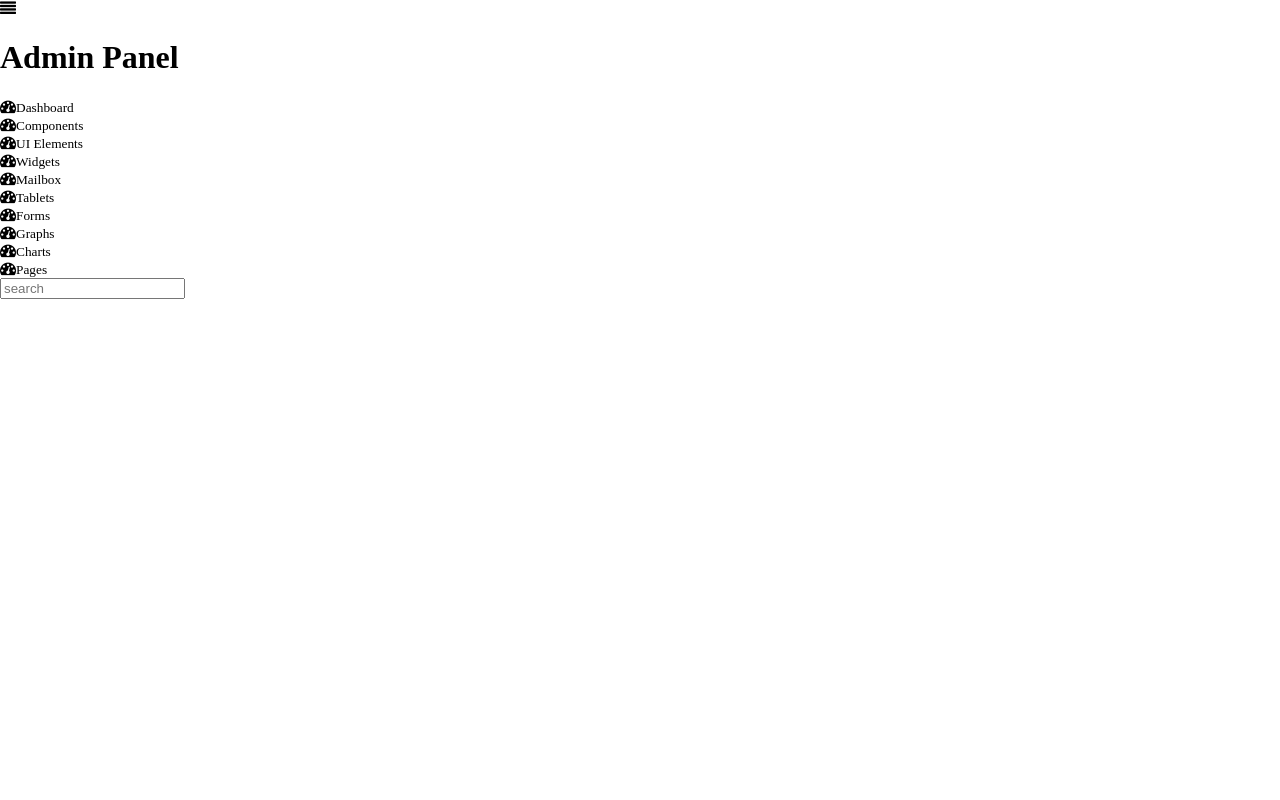
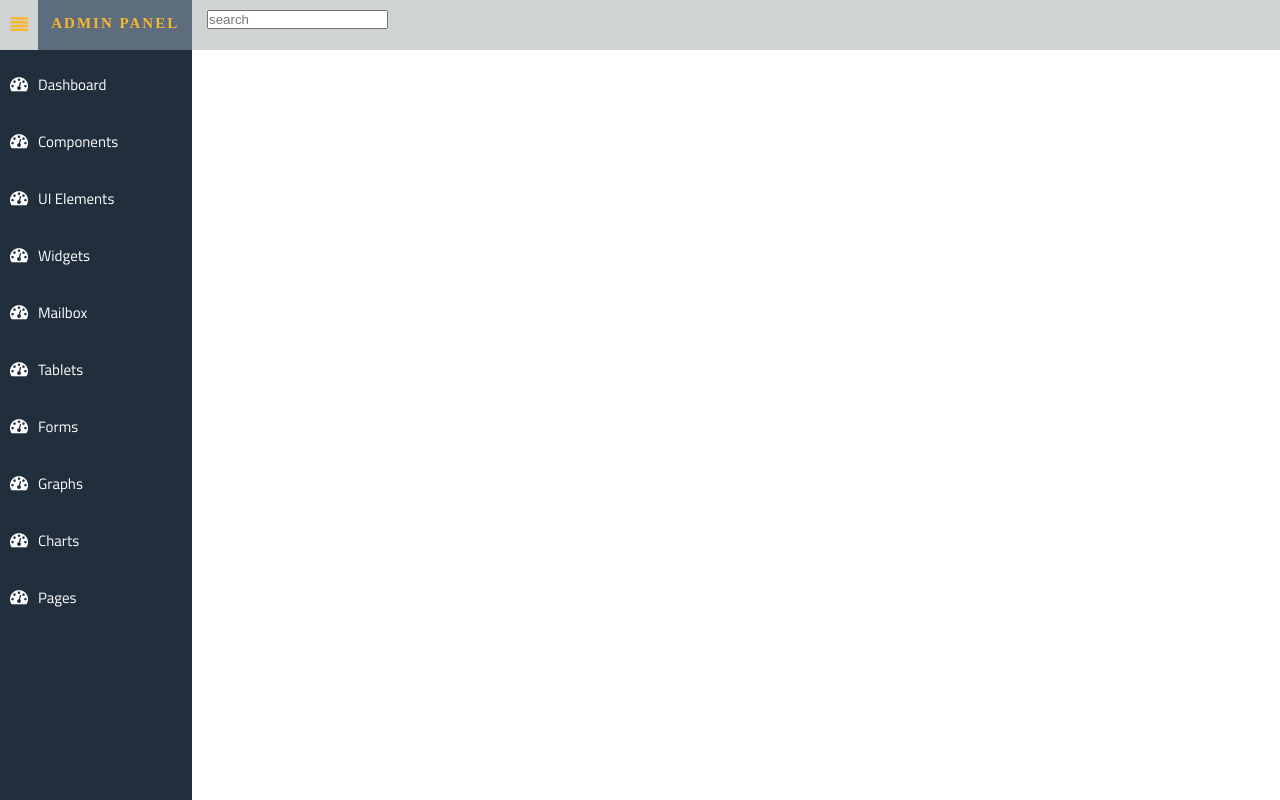
Before and after one commit to Oshan96/CabServiceSystem, a PHP site: page /admin.html in a window 1280 px wide. Run offline with PHP 8.4, Linux system fonts and the light colour scheme.

Commit message:
put admin.css to css folder, made changes to admin.html (need to be modified)

```diff
--- a/admin.html
+++ b/admin.html
@@ -4,8 +4,8 @@
     <meta charset="utf-8">
     <title>Admin Panel</title>
 
-    <link rel="stylesheet" href="css/basic-style.css">
-    <link rel="stylesheet" href="css/admin.css">
+    <link rel="stylesheet" href="./css/basic-style.css">
+    <link rel="stylesheet" href="./css/admin.css">
 
     <link rel="stylesheet" href="https://cdnjs.cloudflare.com/ajax/libs/font-awesome/4.7.0/css/font-awesome.min.css">
 
@@ -25,34 +25,34 @@
 
 
         <div class="navigation-left-items">
-          <div><i class="fa fa-tachometer" aria-hidden="true"></i><small>Dashboard</small></div>
+          <div class="button-bg"><i class="fa fa-tachometer" aria-hidden="true"></i><small>Dashboard</small></div>
         </div>
         <div class="navigation-left-items">
-          <div><i class="fa fa-tachometer" aria-hidden="true"></i><small>Components</small></div>
+          <div class="button-bg"><i class="fa fa-tachometer" aria-hidden="true"></i><small>Components</small></div>
         </div>
         <div class="navigation-left-items">
-          <div><i class="fa fa-tachometer" aria-hidden="true"></i><small>UI Elements</small></div>
+          <div class="button-bg"><i class="fa fa-tachometer" aria-hidden="true"></i><small>UI Elements</small></div>
         </div>
         <div class="navigation-left-items">
-          <div><i class="fa fa-tachometer" aria-hidden="true"></i><small>Widgets</small></div>
+          <div class="button-bg"><i class="fa fa-tachometer" aria-hidden="true"></i><small>Widgets</small></div>
         </div>
         <div class="navigation-left-items">
-          <div><i class="fa fa-tachometer" aria-hidden="true"></i><small>Mailbox</small></div>
+          <div class="button-bg"><i class="fa fa-tachometer" aria-hidden="true"></i><small>Mailbox</small></div>
         </div>
         <div class="navigation-left-items">
-          <div><i class="fa fa-tachometer" aria-hidden="true"></i><small>Tablets</small></div>
+          <div class="button-bg"><i class="fa fa-tachometer" aria-hidden="true"></i><small>Tablets</small></div>
         </div>
         <div class="navigation-left-items">
-          <div><i class="fa fa-tachometer" aria-hidden="true"></i><small>Forms</small></div>
+          <div class="button-bg"><i class="fa fa-tachometer" aria-hidden="true"></i><small>Forms</small></div>
         </div>
         <div class="navigation-left-items">
-          <div><i class="fa fa-tachometer" aria-hidden="true"></i><small>Graphs</small></div>
+          <div class="button-bg"><i class="fa fa-tachometer" aria-hidden="true"></i><small>Graphs</small></div>
         </div>
         <div class="navigation-left-items">
-          <div><i class="fa fa-tachometer" aria-hidden="true"></i><small>Charts</small></div>
+          <div class="button-bg"><i class="fa fa-tachometer" aria-hidden="true"></i><small>Charts</small></div>
         </div>
         <div class="navigation-left-items">
-          <div><i class="fa fa-tachometer" aria-hidden="true"></i><small>Pages</small></div>
+          <div class="button-bg"><i class="fa fa-tachometer" aria-hidden="true"></i><small>Pages</small></div>
         </div>
     </div>
 
--- a/admin.css
+++ b/css/admin.css
@@ -2,16 +2,23 @@
   padding: 0;
   margin: 0;
 }
+
+
+body,html {
+  height: 100%;
+}
+
 .navigation-left{
   width: 15%;
-  height: 100vh;
+  height: 100%;
+  overflow: visible;
   background-color: #212f3c;
   float: left;
 }
 
 .content-right{
   width: 85%;
-  height: 100vh;
+  height: 100%;
   float: right;
 }
 
@@ -54,8 +61,9 @@
 }
 
 .navigation-left-items{
-  padding-top: 30px;
-  padding-left: 15px;
+  padding-top: 10px;
+  padding-left: 0;
+  padding-right: 2px;
   color: white;
 }
 .navigation-left-items small{
@@ -74,3 +82,10 @@
 .nav-items li{
   float: right;
 }
+
+.navigation-left .button-bg {
+  background-color: transparent;
+  border-radius: 0;
+  width: 100%;
+  /* padding-bottom: 2px; */
+}
```
